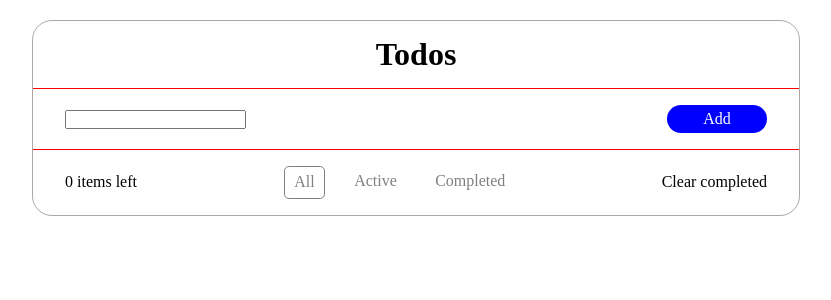
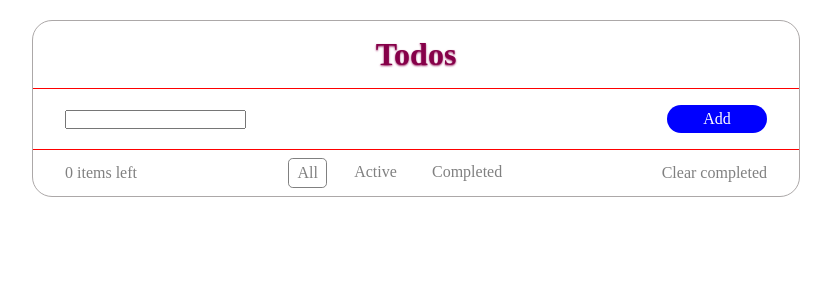
Before and after one commit to AleksandrRuzaev/Todos, a React app: page / in a window 1280 px wide. Shown: the top 300 px of the page, without its empty margins (224-1055 px from the left). Built offline with nearby package versions, Linux system fonts and the light colour scheme.

Commit message:
Add footer styles

```diff
--- a/src/components/todos-footer/todos-footer.scss
+++ b/src/components/todos-footer/todos-footer.scss
@@ -1,9 +1,13 @@
+@use '../../utilities/variables' as v;
+
 .todos-footer {
     display: flex;
     justify-content: space-between;
     align-items: center;
 
-    padding: 1rem 2rem;
+    padding: 0.5rem 2rem;
+
+    color: gray;
 
     &__actions {
         display: flex;
@@ -12,10 +16,16 @@
     &__action {
         width: auto;
         margin-right: 1.2rem;
-        padding: 0.4rem 0.6rem;
+        padding: 0.3rem 0.5rem;
 
-        background-color: white;
+        background-color: v.$color-white;
         color: gray;
+
+        &:hover {
+            color: v.$color-dark-pink;
+
+            border-color: v.$color-dark-pink;
+        }
 
         &--active {
             border: 1px solid gray;
@@ -26,4 +36,11 @@
             margin-right: 0;
         }
     }
+
+    &__complete-action {
+        &:hover {
+            cursor: pointer;
+            text-decoration: underline;
+        }
+    }
 }
--- a/src/components/todos/todos.scss
+++ b/src/components/todos/todos.scss
@@ -1,3 +1,5 @@
+@use '../../utilities/variables' as v;
+
 .todos {
     width: 60%;
     height: 100%;
@@ -13,5 +15,8 @@
     &__title {
         padding: 15px 0;
         text-align: center;
+
+        color: v.$color-dark-pink;
+        text-shadow: 0 1px 2px v.$color-medium-pink;
     }
 }
--- /dev/null
+++ b/src/utilities/_variables.scss
@@ -0,0 +1,6 @@
+
+$color-white: #fff;
+$color-main-pink: #CE0071;
+$color-dark-pink: #860049;
+$color-light-pink: #E768AD;
+$color-medium-pink: #9B2766;
```
